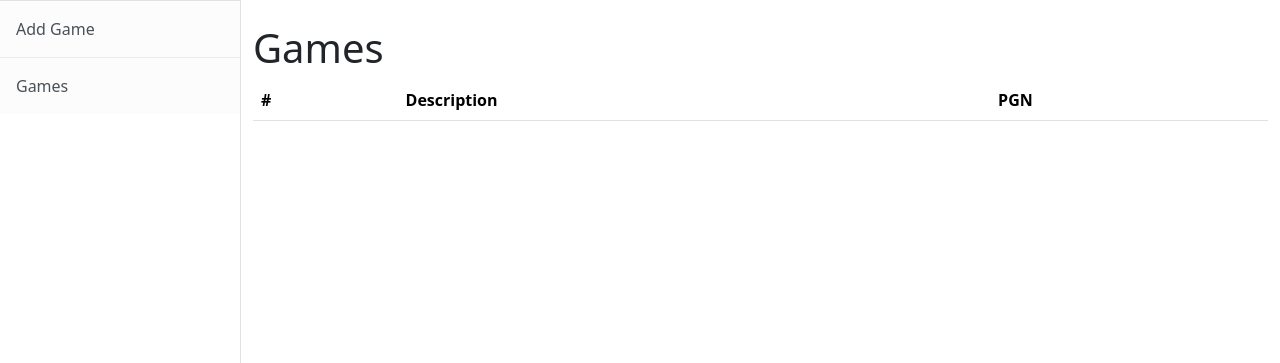
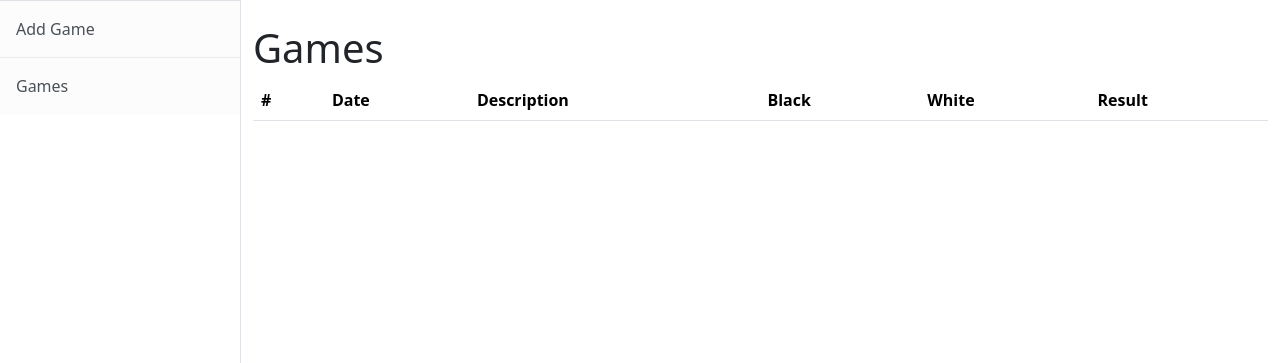
Before and after one commit to czolbem/chess_inventory, a Django app: page /games in a window 1280 px wide. Shown: the part 57-420 px from the top of the page. Run offline with Django 4.2, Linux system fonts and the light colour scheme; data that the repository does not hold is empty.

Commit message:
* Add fields to detail and list view of game

```diff
--- a/inventory/templates/game_list.html
+++ b/inventory/templates/game_list.html
@@ -6,16 +6,22 @@
             <thead>
             <tr>
                 <th scope="col">#</th>
+                <th scope="col">Date</th>
                 <th scope="col">Description</th>
-                <th scope="col">PGN</th>
+                <th scope="col">Black</th>
+                <th scope="col">White</th>
+                <th scope="col">Result</th>
             </tr>
             </thead>
             <tbody>
             {% for game in game_list %}
                 <tr class="clickable" onclick="window.location='{% url 'game' game.pk %}';">
                     <th scope="row">{{ game.id }}</th>
+                    <td>{{ game.date|date:"d.m.Y" }}</td>
                     <td>{{ game.description }}</td>
-                    <td>{{ game.pgn|truncatechars:100 }}</td>
+                    <td>{{ game.black }}</td>
+                    <td>{{ game.white }}</td>
+                    <td>{{ game.result }}</td>
                 </tr>
             {% endfor %}
             </tbody>
--- a/inventory/views.py
+++ b/inventory/views.py
@@ -23,21 +23,7 @@ class GameFormView(FormView):
         game = PgnParser.parse(game_model.pgn)
 
         date_string = game.headers.get(RequiredPgnHeaders.DATE.value)
-        date_split = date_string.split('.')
-        year = None
-        month = 1
-        day = 1
-        if '?' not in date_split[0]:
-            year = int(date_split[0])
-        if '?' not in date_split[1]:
-            month = int(date_split[1])
-        if '?' not in date_split[2]:
-            day = int(date_split[2])
-
-        if year is None:
-            date = None
-        else:
-            date = datetime.date(year, month, day)
+        date = self.pgn_date_string_to_date(date_string)
 
         game_model.event = game.headers.get(RequiredPgnHeaders.EVENT.value)
         game_model.site = game.headers.get(RequiredPgnHeaders.SITE.value)
@@ -51,10 +37,29 @@ class GameFormView(FormView):
 
         return HttpResponseRedirect(reverse('game', kwargs={'pk': game_model.pk}))
 
+    def pgn_date_string_to_date(self, date_string):
+        # TODO Maybe move this somewhere else
+        date_split = date_string.split('.')
+        year = None
+        month = 1
+        day = 1
+        if '?' not in date_split[0]:
+            year = int(date_split[0])
+        if '?' not in date_split[1]:
+            month = int(date_split[1])
+        if '?' not in date_split[2]:
+            day = int(date_split[2])
+        if year is None:
+            date = None
+        else:
+            date = datetime.date(year, month, day)
+        return date
+
 
 class GameListView(ListView):
     model = Game
     template_name = "game_list.html"
+    ordering = ['-date']
 
 
 class GameDetailView(DetailView):
```
Also changed, not shown: inventory/templates/game_detail.html (+71 -3 lines).
